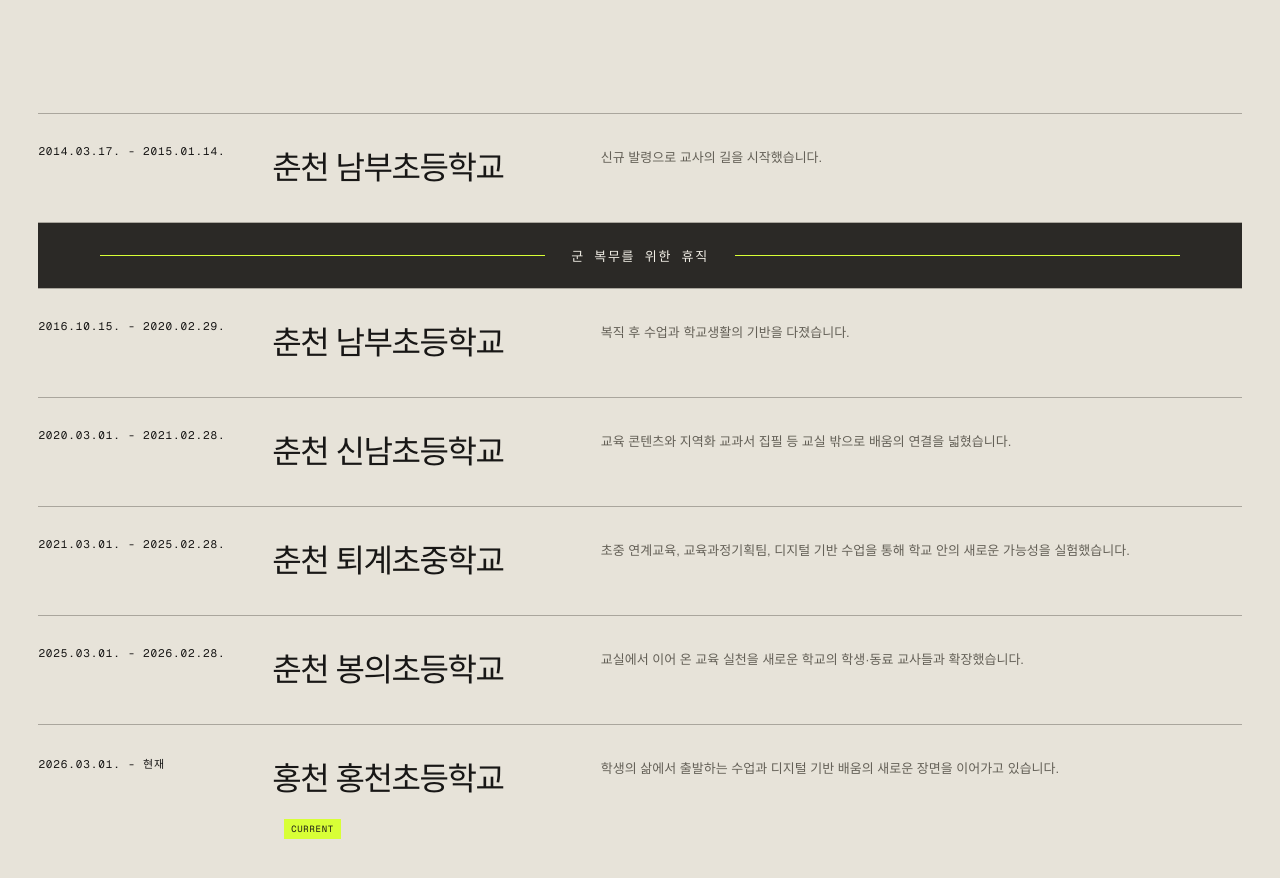
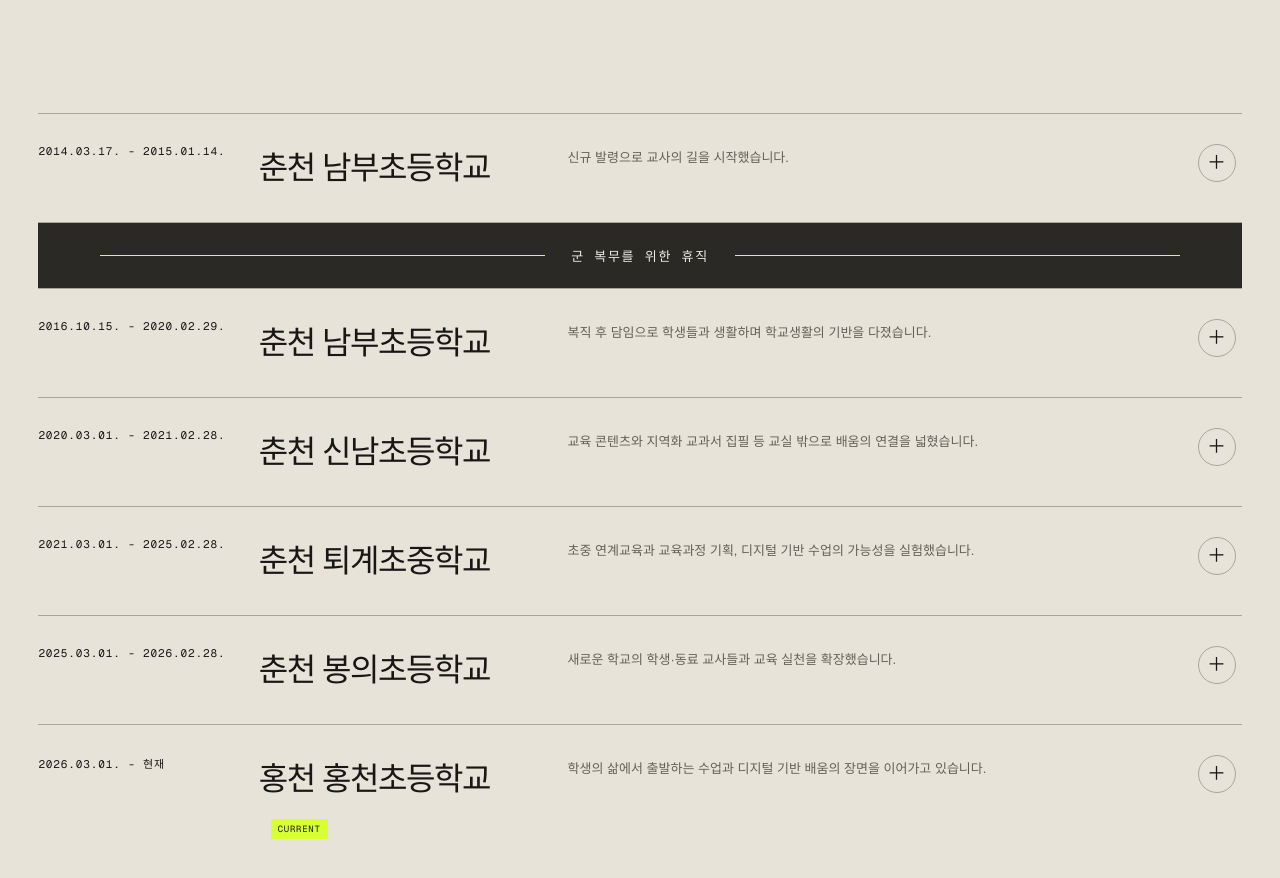
Before and after one commit to treism1234/moonyuk-portfolio, a Next.js app: page / in a window 1280 px wide. Shown: the part 3912-4790 px from the top of the page. Built offline with nearby package versions, Linux system fonts and the light colour scheme.

Commit message:
Add expandable yearly school career history

```diff
--- a/app/page.tsx
+++ b/app/page.tsx
@@ -127,6 +127,60 @@ const stories = [
   },
 ];
 
+const careerStops = [
+  {
+    dates: "2014.03.17. - 2015.01.14.", school: "춘천 남부초등학교", description: "신규 발령으로 교사의 길을 시작했습니다.",
+    years: [
+      { year: "2014", role: "교과전담", subjects: "과학 · 도덕 · 실과", duty: "육상부 · 다문화" },
+      { year: "2015", role: "교과전담", subjects: "체육", duty: "육상부" },
+    ],
+  },
+  {
+    dates: "2016.10.15. - 2020.02.29.", school: "춘천 남부초등학교", description: "복직 후 담임으로 학생들과 생활하며 학교생활의 기반을 다졌습니다.",
+    years: [
+      { year: "2016", role: "5학년 담임", subjects: "", duty: "청소년단체" },
+      { year: "2017", role: "5학년 담임", subjects: "", duty: "청소년단체" },
+      { year: "2018", role: "5학년 담임", subjects: "", duty: "임시 업무" },
+      { year: "2019", role: "3학년 담임", subjects: "", duty: "방송업무" },
+    ],
+  },
+  {
+    dates: "2020.03.01. - 2021.02.28.", school: "춘천 신남초등학교", description: "교육 콘텐츠와 지역화 교과서 집필 등 교실 밖으로 배움의 연결을 넓혔습니다.",
+    years: [{ year: "2020", role: "2학년 담임", subjects: "", duty: "육상부" }],
+  },
+  {
+    dates: "2021.03.01. - 2025.02.28.", school: "춘천 퇴계초중학교", description: "초중 연계교육과 교육과정 기획, 디지털 기반 수업의 가능성을 실험했습니다.",
+    years: [
+      { year: "2021", role: "교과전담", subjects: "과학", duty: "교육과정지원 · 학생자치 · 동아리" },
+      { year: "2022", role: "교과전담", subjects: "과학", duty: "교육과정기획 · 연구" },
+      { year: "2023", role: "교과전담", subjects: "과학", duty: "교무기획 · 교무" },
+      { year: "2024", role: "5학년 담임", subjects: "", duty: "행정업무 없음 · 교육과정기획팀 전담" },
+    ],
+  },
+  {
+    dates: "2025.03.01. - 2026.02.28.", school: "춘천 봉의초등학교", description: "새로운 학교의 학생·동료 교사들과 교육 실천을 확장했습니다.",
+    years: [{ year: "2025", role: "4학년 담임", subjects: "", duty: "연구정보" }],
+  },
+  {
+    dates: "2026.03.01. - 현재", school: "홍천 홍천초등학교", description: "학생의 삶에서 출발하는 수업과 디지털 기반 배움의 장면을 이어가고 있습니다.", current: true,
+    years: [{ year: "2026", role: "5학년 담임", subjects: "", duty: "과학정보" }],
+  },
+];
+
+function CareerSchool({ stop }: { stop: (typeof careerStops)[number] }) {
+  return <details className={`timeline-school ${stop.current ? "current" : ""}`}>
+    <summary className="timeline-item">
+      <span>{stop.dates}</span><h3>{stop.school}</h3><p>{stop.description}</p><b aria-hidden="true">＋</b>
+    </summary>
+    <div className="career-years">
+      {stop.years.map((item) => <article className={!item.duty || item.duty.startsWith("행정업무 없음") ? "no-duty" : ""} key={`${stop.school}-${item.year}`}>
+        <span>{item.year}</span>
+        <div><h4>{item.role}</h4>{item.subjects && <em>{item.subjects}</em>}<p><small>School role</small>{item.duty || "행정업무 없음"}</p></div>
+      </article>)}
+    </div>
+  </details>;
+}
+
 export default function Home() {
   const [menuOpen, setMenuOpen] = useState(false);
   const [time, setTime] = useState("");
@@ -253,17 +307,13 @@ export default function Home() {
           <div className="archive-stamp">2023<br />Archive</div>
         </header>
         <div className="timeline">
-          <div className="timeline-item"><span>2014.03.17. - 2015.01.14.</span><h3>춘천 남부초등학교</h3><p>신규 발령으로 교사의 길을 시작했습니다.</p></div>
+          <CareerSchool stop={careerStops[0]} />
           <div className="timeline-break" aria-label="군 복무를 위한 휴직">
             <div className="timeline-break-focus" aria-hidden="true">
               <i /><span>군 복무를 위한 휴직</span><i />
             </div>
           </div>
-          <div className="timeline-item"><span>2016.10.15. - 2020.02.29.</span><h3>춘천 남부초등학교</h3><p>복직 후 수업과 학교생활의 기반을 다졌습니다.</p></div>
-          <div className="timeline-item"><span>2020.03.01. - 2021.02.28.</span><h3>춘천 신남초등학교</h3><p>교육 콘텐츠와 지역화 교과서 집필 등 교실 밖으로 배움의 연결을 넓혔습니다.</p></div>
-          <div className="timeline-item"><span>2021.03.01. - 2025.02.28.</span><h3>춘천 퇴계초중학교</h3><p>초중 연계교육, 교육과정기획팀, 디지털 기반 수업을 통해 학교 안의 새로운 가능성을 실험했습니다.</p></div>
-          <div className="timeline-item"><span>2025.03.01. - 2026.02.28.</span><h3>춘천 봉의초등학교</h3><p>교실에서 이어 온 교육 실천을 새로운 학교의 학생·동료 교사들과 확장했습니다.</p></div>
-          <div className="timeline-item current"><span>2026.03.01. - 현재</span><h3>홍천 홍천초등학교</h3><p>학생의 삶에서 출발하는 수업과 디지털 기반 배움의 새로운 장면을 이어가고 있습니다.</p></div>
+          {careerStops.slice(1).map((stop) => <CareerSchool stop={stop} key={`${stop.school}-${stop.dates}`} />)}
         </div>
       </section>
 
```
Also changed, not shown: app/globals.css.
